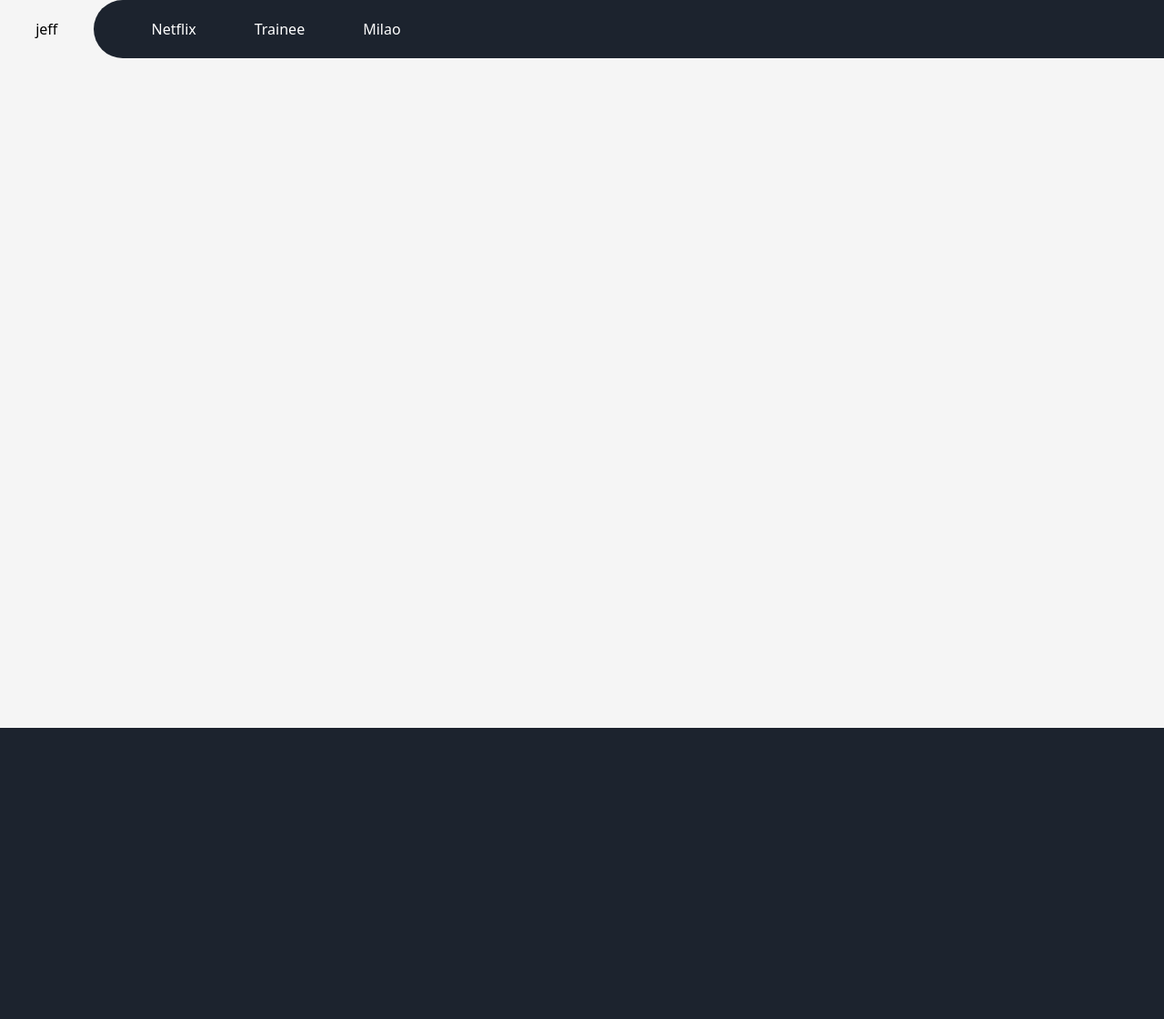
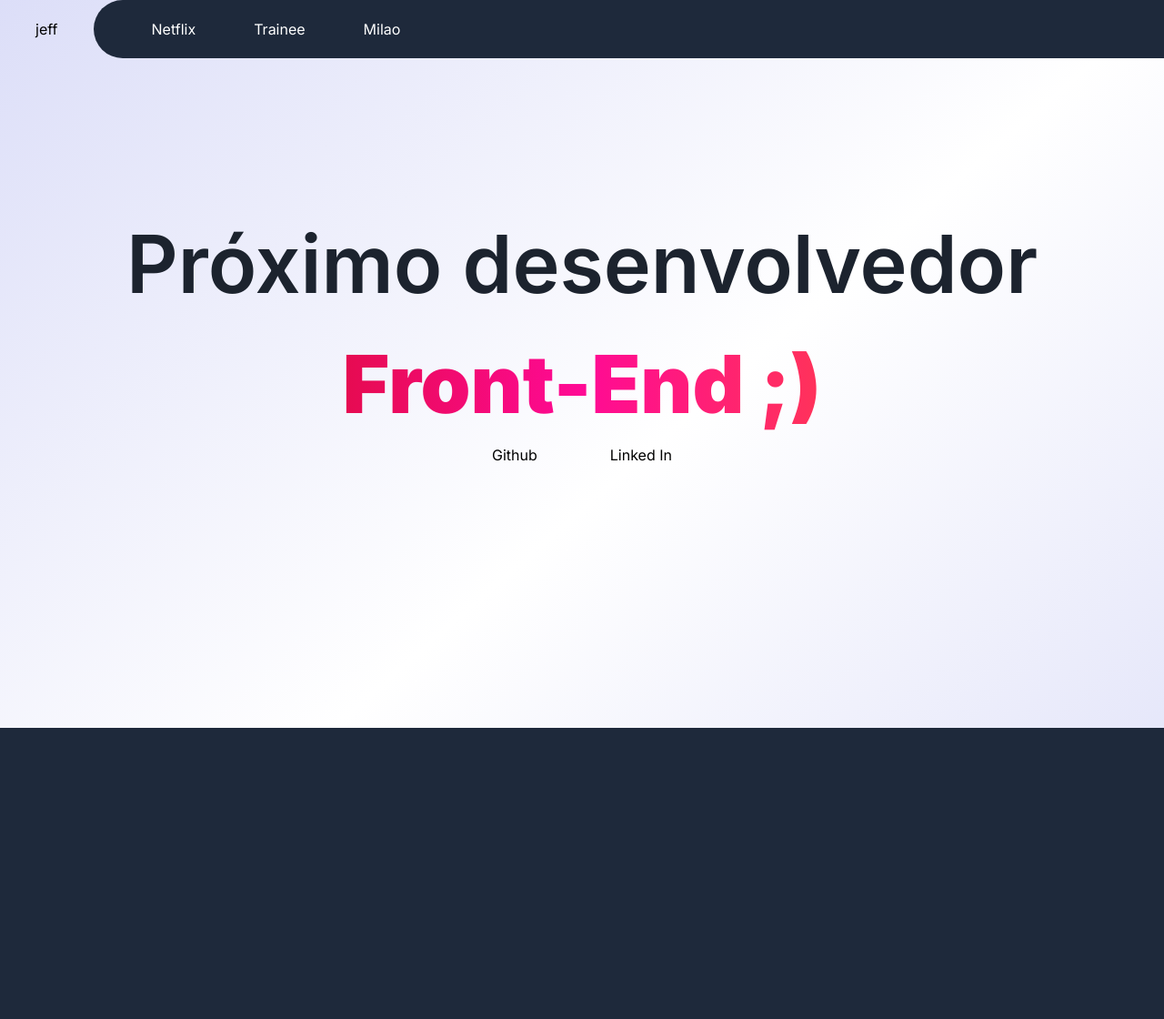
Before and after one commit to Jeferson0Silva/My-Portfolio, a website: page src/index.html in a window 1280 px wide. Shown: the whole page at 91% size. Drawn offline with Linux system fonts and the light colour scheme.

Commit message:
feat: title content

```diff
--- a/src/assets/css/style.css
+++ b/src/assets/css/style.css
@@ -1,5 +1,32 @@
+@import url('https://fonts.googleapis.com/css2?family=Inter:ital,opsz,wght@0,14..32,100..900;1,14..32,100..900&display=swap');
+
 * {
   margin: 0;
   padding: 0;
   box-sizing: border-box;
 }
+
+body {
+  background-image: linear-gradient(to bottom right, #dcdef8, #fff 50%, #dcdef8);
+  font-family: "Inter", sans-serif;
+  font-optical-sizing: auto;
+  font-style: normal;
+ }
+
+ h1 {
+  font-size: 5.5rem;
+  font-weight: 600;
+  text-align: center;
+ }
+
+ .font-span {
+  font-weight: 900;
+  background: #cf0c13;
+  background: repeating-linear-gradient(90deg, #cf0c13 0, #ff0a95 50%, #ff5724);
+  -webkit-background-clip: text;
+  -webkit-text-fill-color: transparent;
+ }
+
+ main a {
+  font-size: 16px;
+ }
--- a/src/index.html
+++ b/src/index.html
@@ -9,18 +9,33 @@
   </head>
   <body>
     <header class="h-16 w-full">
-      <nav class="flex items-center h-full w-full bg-1">
-        <span class="flex justify-center items-center h-full bg-1 w-28">
-          <a class="pt-2 pb-2 pl-4 pr-4 no-underline" href="#">jeff</a>
+      <nav class="flex items-center h-full w-full">
+        <span class="flex justify-center items-center h-full w-28">
+          <a class="pt-2 pb-2 pl-4 pr-4 no-underline" href="#"> jeff </a>
         </span>
-        <span class="flex items-center w-full gap-16 text-white pl-16 bg-5 h-full rounded-l-full">
-          <a class=" no-underline" href="#">Netflix</a>
-          <a class="no-underline" href="#">Trainee</a>
-          <a class="no-underline" href="#">Milao</a>
+        <span
+          class="flex items-center w-full gap-16 text-white pl-16 bg-6 h-full rounded-l-full"
+        >
+          <a class="no-underline" href="#"> Netflix </a>
+          <a class="no-underline" href="#"> Trainee </a>
+          <a class="no-underline" href="#"> Milao </a>
         </span>
       </nav>
     </header>
-    <main class="bg-1 h-custom-h"></main>
-    <footer class="bg-5 h-80"></footer>
+    <main class="h-custom-h flex flex-col">
+      <div class="w-full pt-40 pl-20 pr-20 h-96 flex flex-col">
+        <div class="w-full flex justify-center">
+          <h1 class="text-5 flex flex-col">
+            Próximo desenvolvedor
+            <span class="font-span">Front-End ;)</span>
+          </h1>
+        </div>
+        <div class="w-full flex justify-center gap-20">
+          <a href="#">Github</a>
+          <a href="#">Linked In</a>
+        </div>
+      </div>
+    </main>
+    <footer class="bg-6 h-80"></footer>
   </body>
 </html>
--- a/tailwind.config.js
+++ b/tailwind.config.js
@@ -9,6 +9,7 @@ module.exports = {
         3: "#000000",
         4: "#222a36",
         5: "#1c232e",
+        6: "#1E293B",
       },
       spacing: {
         "custom-h": "calc(100vh - 64px)",
```
Also changed, not shown: src/assets/css/output.css.
